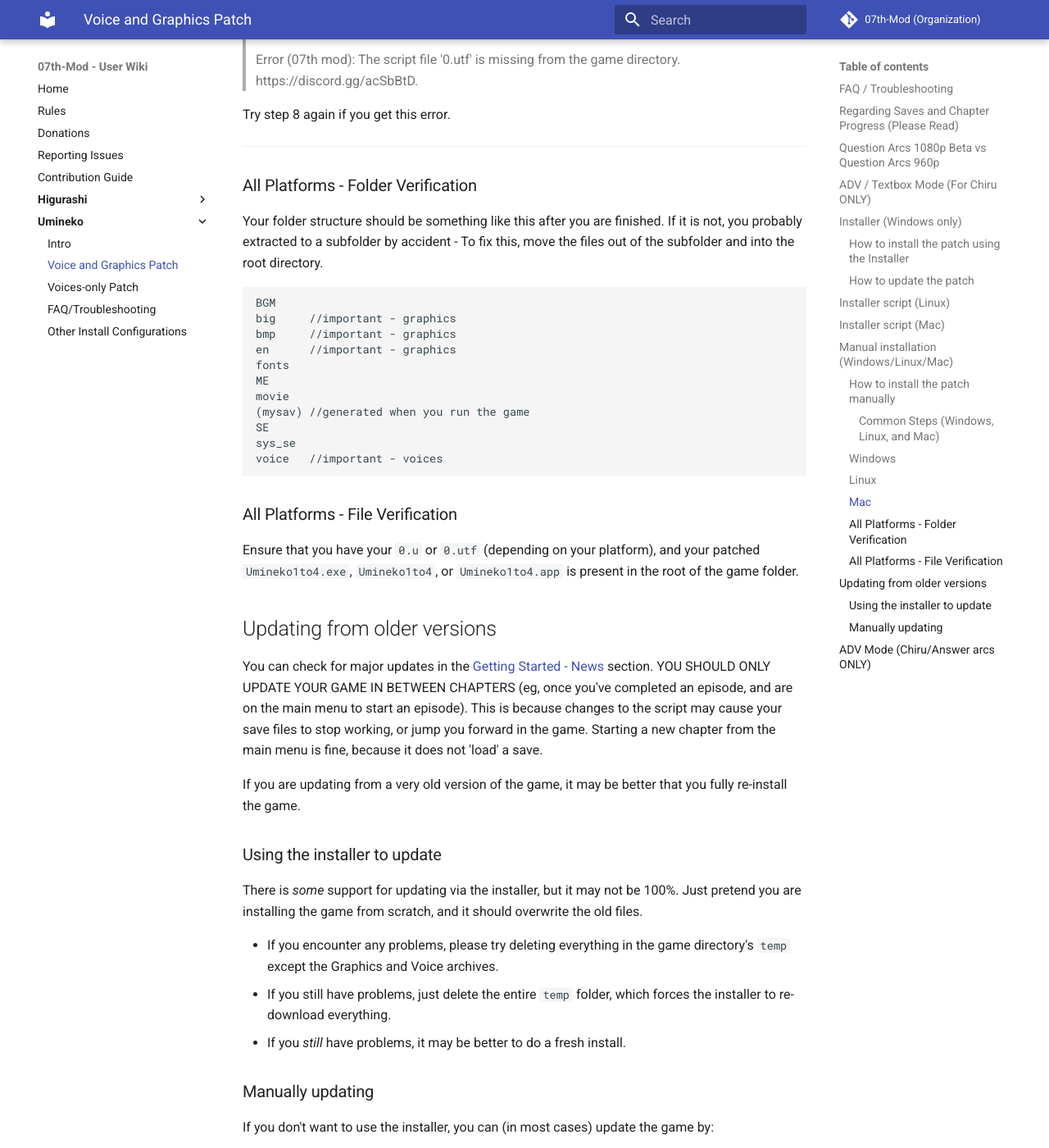
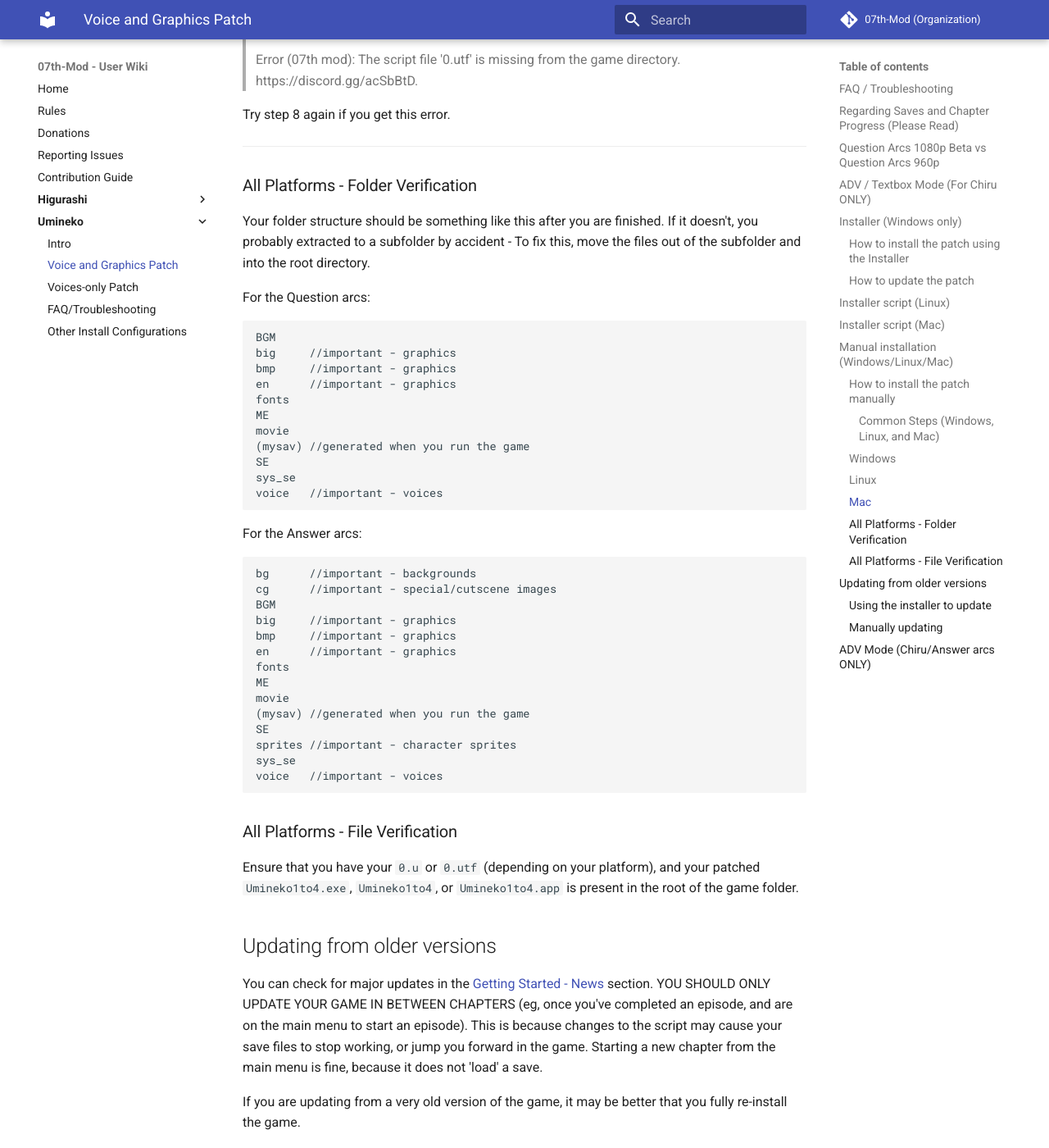
Before and after one commit to 07th-mod/wiki, an MkDocs documentation site: the page built from docs/Umineko/Umineko-Part-1---Voice-and-Graphics-Patch.md, in a window 1280 px wide and 1400 px high, scrolled down 6726 px. Shown: the whole window at 82% size. Built offline with MkDocs 1.6.1 and Material for MkDocs 9.7.7, drawn with Linux system fonts in a browser that asks for light colours.

Commit message:
Umineko - Add correct folder structure for answer arcs

````diff
--- a/docs/Umineko/Umineko-Part-1---Voice-and-Graphics-Patch.md
+++ b/docs/Umineko/Umineko-Part-1---Voice-and-Graphics-Patch.md
@@ -241,7 +241,9 @@
 ----
 ### All Platforms - Folder Verification
 
-Your folder structure should be something like this after you are finished. If it is not, you probably extracted to a subfolder by accident - To fix this, move the files out of the subfolder and into the root directory.
+Your folder structure should be something like this after you are finished. If it doesn't, you probably extracted to a subfolder by accident - To fix this, move the files out of the subfolder and into the root directory.
+
+For the Question arcs:
 
 ```
 BGM
@@ -256,6 +258,26 @@
 sys_se
 voice   //important - voices
 ```
+
+For the Answer arcs:
+
+```
+bg      //important - backgrounds
+cg      //important - special/cutscene images
+BGM
+big     //important - graphics
+bmp     //important - graphics
+en      //important - graphics
+fonts
+ME
+movie
+(mysav) //generated when you run the game
+SE
+sprites //important - character sprites
+sys_se
+voice   //important - voices
+```
+
 ### All Platforms - File Verification
 
 Ensure that you have your `0.u` or `0.utf` (depending on your platform), and your patched `Umineko1to4.exe`, `Umineko1to4`, or `Umineko1to4.app` is present in the root of the game folder.
````
